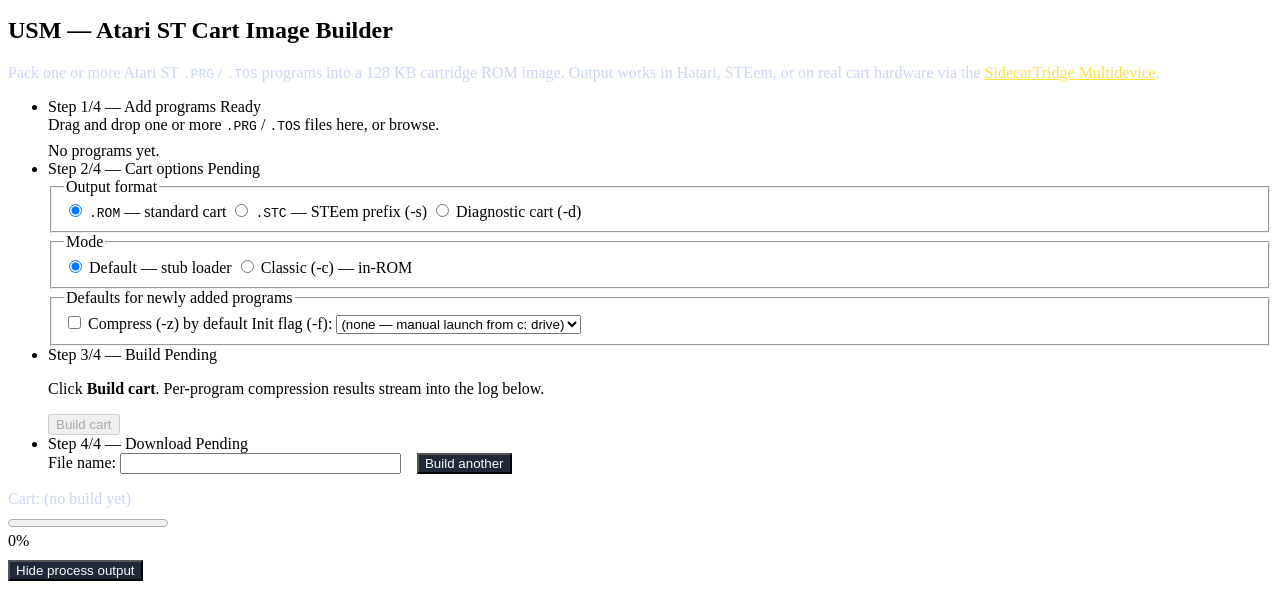
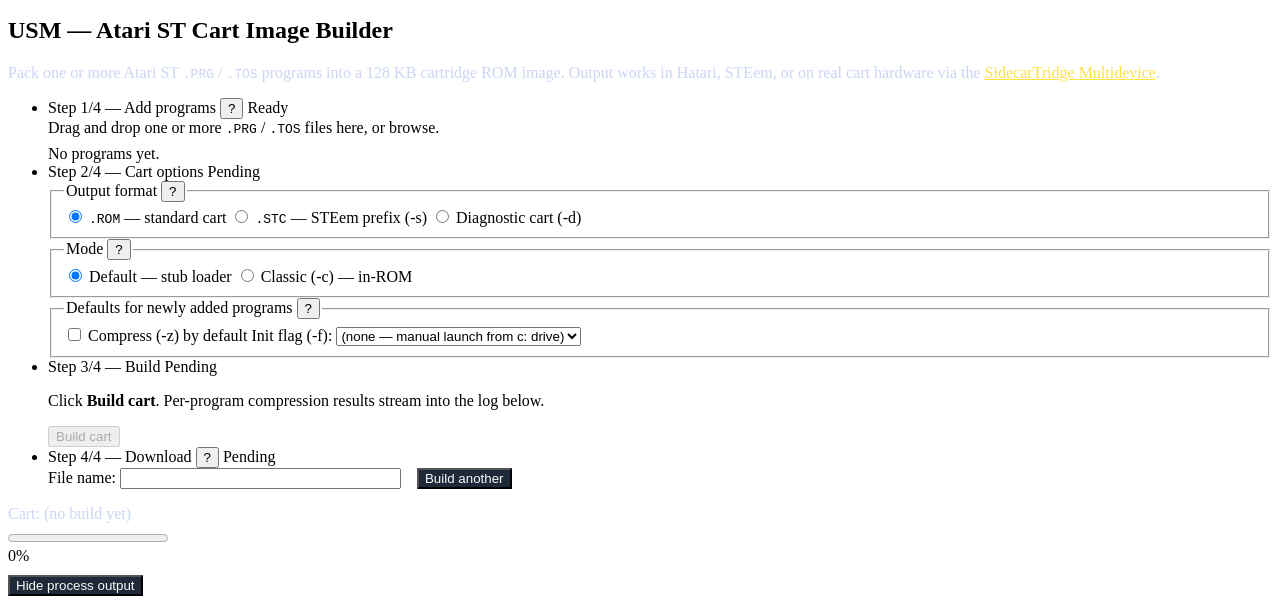
Before and after one commit to sidecartridge/USM-web, a website: page src/template.html in a window 1280 px wide. Shown: the part 357-966 px from the top of the page. Drawn offline with Linux system fonts and the light colour scheme.

Commit message:
Place help icons against every key concept
Seven static ? icons added to template.html, all wired by the
delegated click handler that Story 2 set up. Locations:

  - Step 1/4 header — key "add-programs"
  - Step 2 fieldset legends: "output-format", "mode", "globals"
  - Step 4/4 header — key "download"
  - File-list column headers in Step 1's table:
    "compress" (Compress -z column), "init-flag" (Init flag -f column).
    Hidden until a file is added, same as the table.

Verified end-to-end in headless Chrome: every icon opens its modal
with the expected title, ESC dismisses, no real console errors. Modal
visuals (screenshot reviewed): centered panel, blurred backdrop, dark
theme consistent with the rest of the UI, init-flag table renders
cleanly.

No DOM-construction changes required; the icons land via plain HTML
in the template + a single delegated listener.

```diff
--- a/src/template.html
+++ b/src/template.html
@@ -49,7 +49,7 @@ window.addEventListener('error', function (e) {
   <ul class="steps" id="steps">
 
     <li id="step1" class="step active">
-      <div class="step-header">Step 1/4 — Add programs <span class="step-status">Ready</span></div>
+      <div class="step-header">Step 1/4 — Add programs <button type="button" class="help-icon" data-help-key="add-programs" aria-label="Help: Step 1 — Add programs" title="Step 1 — Add programs">?</button> <span class="step-status">Ready</span></div>
       <div class="step-content">
         <div id="dropZone" class="drop-zone">
           Drag and drop one or more <code>.PRG</code> / <code>.TOS</code> files here, or
@@ -62,8 +62,8 @@ window.addEventListener('error', function (e) {
               <th>#</th>
               <th>File</th>
               <th>Size</th>
-              <th>Compress (-z)</th>
-              <th>Init flag (-f)</th>
+              <th>Compress (-z) <button type="button" class="help-icon" data-help-key="compress" aria-label="Help: Compress" title="Compress (-z)">?</button></th>
+              <th>Init flag (-f) <button type="button" class="help-icon" data-help-key="init-flag" aria-label="Help: Init flag" title="Init flag (-f)">?</button></th>
               <th class="bss-col" style="display:none">BSS (-b)</th>
               <th>Actions</th>
             </tr>
@@ -79,18 +79,18 @@ window.addEventListener('error', function (e) {
       <div class="step-content">
         <div class="options-grid">
           <fieldset>
-            <legend>Output format</legend>
+            <legend>Output format <button type="button" class="help-icon" data-help-key="output-format" aria-label="Help: Output format" title="Output format">?</button></legend>
             <label><input type="radio" name="output" value="rom" checked> <code>.ROM</code> &mdash; standard cart</label>
             <label><input type="radio" name="output" value="stc"> <code>.STC</code> &mdash; STEem prefix (-s)</label>
             <label><input type="radio" name="output" value="diag"> Diagnostic cart (-d)</label>
           </fieldset>
           <fieldset>
-            <legend>Mode</legend>
+            <legend>Mode <button type="button" class="help-icon" data-help-key="mode" aria-label="Help: Mode" title="Mode">?</button></legend>
             <label><input type="radio" name="mode" value="default" checked> Default &mdash; stub loader</label>
             <label><input type="radio" name="mode" value="classic"> Classic (-c) &mdash; in-ROM</label>
           </fieldset>
           <fieldset style="grid-column: 1 / -1;">
-            <legend>Defaults for newly added programs</legend>
+            <legend>Defaults for newly added programs <button type="button" class="help-icon" data-help-key="globals" aria-label="Help: Defaults for newly added programs" title="Defaults for newly added programs">?</button></legend>
             <label>
               <input type="checkbox" id="globalCompress"> Compress (-z) by default
             </label>
@@ -126,7 +126,7 @@ window.addEventListener('error', function (e) {
     </li>
 
     <li id="step4" class="step">
-      <div class="step-header">Step 4/4 — Download <span class="step-status">Pending</span></div>
+      <div class="step-header">Step 4/4 — Download <button type="button" class="help-icon" data-help-key="download" aria-label="Help: Download" title="Download">?</button> <span class="step-status">Pending</span></div>
       <div class="step-content">
         <label>File name: <input type="text" id="outputName" size="32"></label>
         <a id="downloadLink" href="#" download="" style="display:none; margin-left:12px; padding:8px 14px; border-radius:6px; background:#fde047; color:#111827; font-weight:600; text-decoration:none;">Download</a>
```
Also changed, not shown: index.html (+7 -7 lines).
